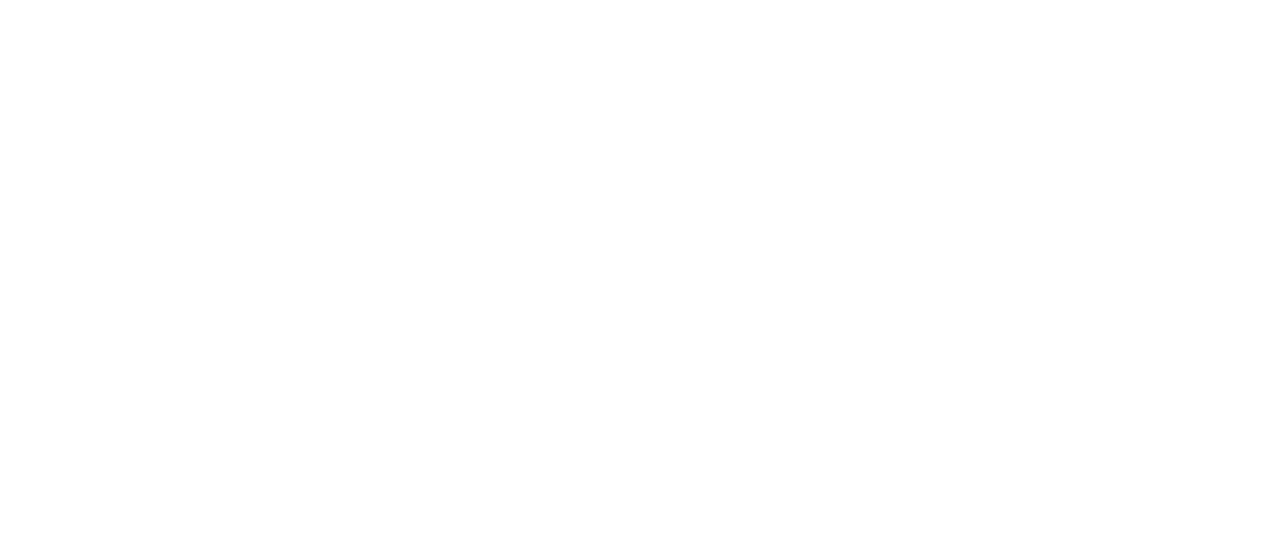
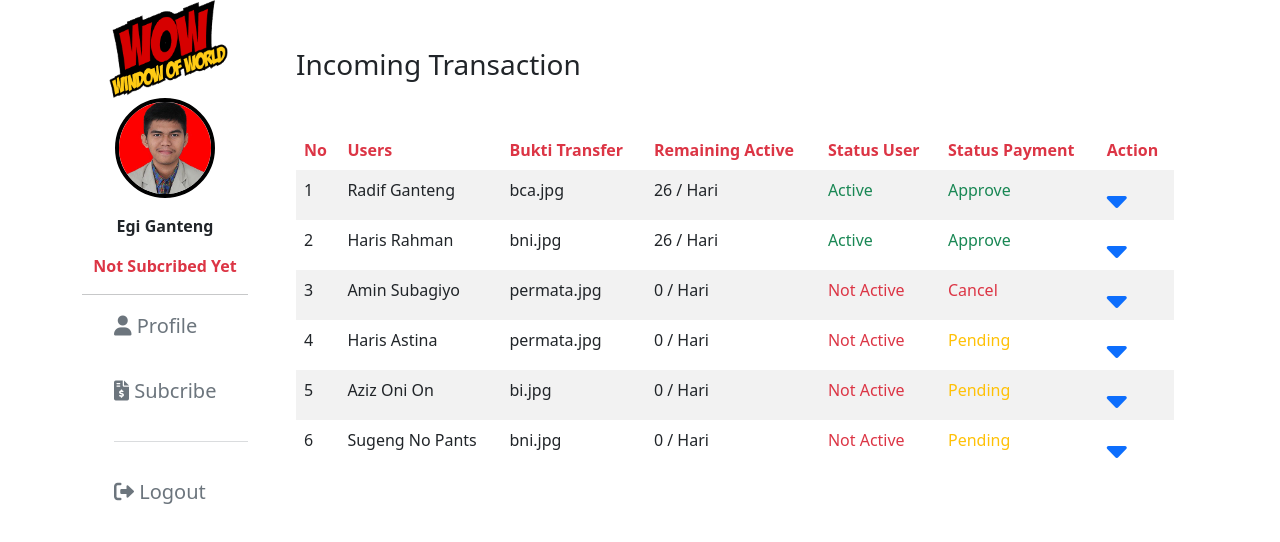
Before and after one commit to badruti94/nis_wow, a React (Create React App) app: page /transaction in a window 1280 px wide. Before the commit this address had no page. Shown: the top 542 px of the page. Built offline with nearby package versions, Linux system fonts and the light colour scheme.

Commit message:
add transcation

```diff
--- a/src/App.js
+++ b/src/App.js
@@ -5,6 +5,7 @@
 import Subcribe from './pages/Subcribe';
 import Profile from './pages/Profile';
 import Detail from './pages/Detail';
+import Transaction from './pages/Transaction';
 
 function App() {
   return (
@@ -15,6 +16,7 @@
         <Route exact path='/subcribe' element={<Subcribe />} />
         <Route exact path='/profile' element={<Profile />} />
         <Route exact path='/detail/:id' element={<Detail />} />
+        <Route exact path='/transaction' element={<Transaction />} />
       </Routes>
     </Router>
   );
--- /dev/null
+++ b/src/pages/Transaction.js
@@ -0,0 +1,152 @@
+import React from 'react'
+import { Col, Container, Row, Table } from 'reactstrap'
+import Sidebar from '../components/Sidebar'
+
+const transactions = [
+    {
+        no: 1,
+        user: 'Radif Ganteng',
+        buktiTransfer: 'bca.jpg',
+        remainingActive: 26,
+        statusUser: 'Active',
+        statusPayment: 'Approve'
+    },
+    {
+        no: 2,
+        user: 'Haris Rahman',
+        buktiTransfer: 'bni.jpg',
+        remainingActive: 26,
+        statusUser: 'Active',
+        statusPayment: 'Approve'
+    },
+    {
+        no: 3,
+        user: 'Amin Subagiyo',
+        buktiTransfer: 'permata.jpg',
+        remainingActive: 0,
+        statusUser: 'Not Active',
+        statusPayment: 'Cancel'
+    },
+    {
+        no: 4,
+        user: 'Haris Astina',
+        buktiTransfer: 'permata.jpg',
+        remainingActive: 0,
+        statusUser: 'Not Active',
+        statusPayment: 'Pending'
+    },
+    {
+        no: 5,
+        user: 'Aziz Oni On',
+        buktiTransfer: 'bi.jpg',
+        remainingActive: 0,
+        statusUser: 'Not Active',
+        statusPayment: 'Pending'
+    },
+    {
+        no: 6,
+        user: 'Sugeng No Pants',
+        buktiTransfer: 'bni.jpg',
+        remainingActive: 0,
+        statusUser: 'Not Active',
+        statusPayment: 'Pending'
+    },
+]
+const TableRow = (props) => {
+    const { no, user, buktiTransfer, remainingActive, statusUser, statusPayment } = props
+
+    const statusUserColor = statusUser === 'Active' ? 'success' : 'danger'
+    let statusPaymentColor
+    switch (statusPayment) {
+        case 'Approve':
+            statusPaymentColor = 'success'
+            break;
+        case 'Cancel':
+            statusPaymentColor = 'danger'
+            break;
+        default:
+            statusPaymentColor = 'warning'
+            break;
+    }
+
+    return (
+        <tr>
+            <th scope="row" className='fw-normal'>
+                {no}
+            </th>
+            <td>
+                {user}
+            </td>
+            <td>
+                {buktiTransfer}
+            </td>
+            <td>
+                {remainingActive} / Hari
+            </td>
+            <td>
+                <span className={'text-' + statusUserColor} >{statusUser}</span>
+            </td>
+            <td>
+                <span className={'text-' + statusPaymentColor} >{statusPayment}</span>
+            </td>
+            <td>
+                <i class="fa-solid fa-sort-desc fa-2x text-primary"></i>
+            </td>
+        </tr>
+    )
+}
+
+const Transaction = () => {
+    return (
+        <Container>
+            <Row>
+                <Sidebar />
+                <Col>
+                    <Container>
+                        <h3 className='mt-5 mb-5' >Incoming Transaction</h3>
+                        <Table striped borderless>
+                            <thead className='text-danger' >
+                                <tr>
+                                    <th>
+                                        No
+                                    </th>
+                                    <th>
+                                        Users
+                                    </th>
+                                    <th>
+                                        Bukti Transfer
+                                    </th>
+                                    <th>
+                                        Remaining Active
+                                    </th>
+                                    <th>
+                                        Status User
+                                    </th>
+                                    <th>
+                                        Status Payment
+                                    </th>
+                                    <th>
+                                        Action
+                                    </th>
+                                </tr>
+                            </thead>
+                            <tbody>
+                                {transactions.map(transaction => <TableRow
+                                    no={transaction.no}
+                                    user={transaction.user}
+                                    buktiTransfer={transaction.buktiTransfer}
+                                    remainingActive={transaction.remainingActive}
+                                    statusUser={transaction.statusUser}
+                                    statusPayment={transaction.statusPayment}
+                                />)}
+
+                            </tbody>
+                        </Table>
+                    </Container>
+                </Col>
+            </Row>
+        </Container>
+    )
+}
+
+export default Transaction
```
